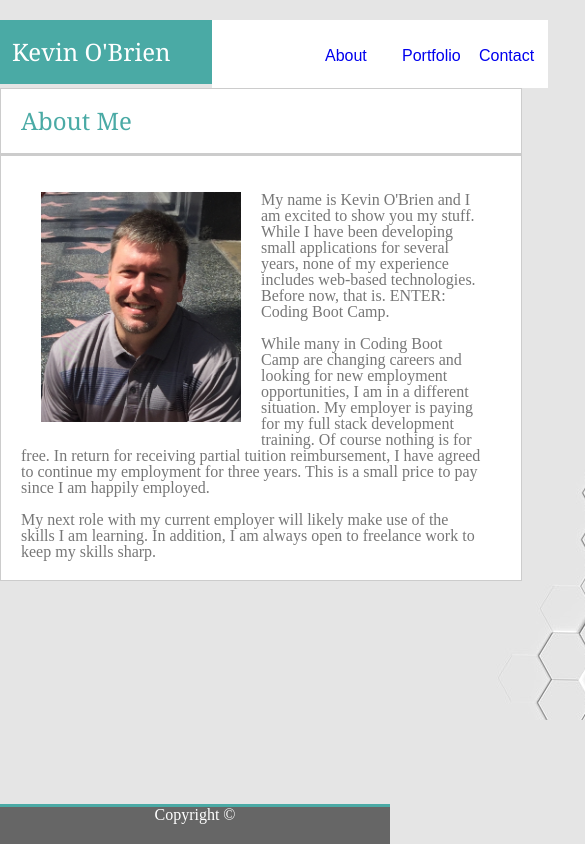
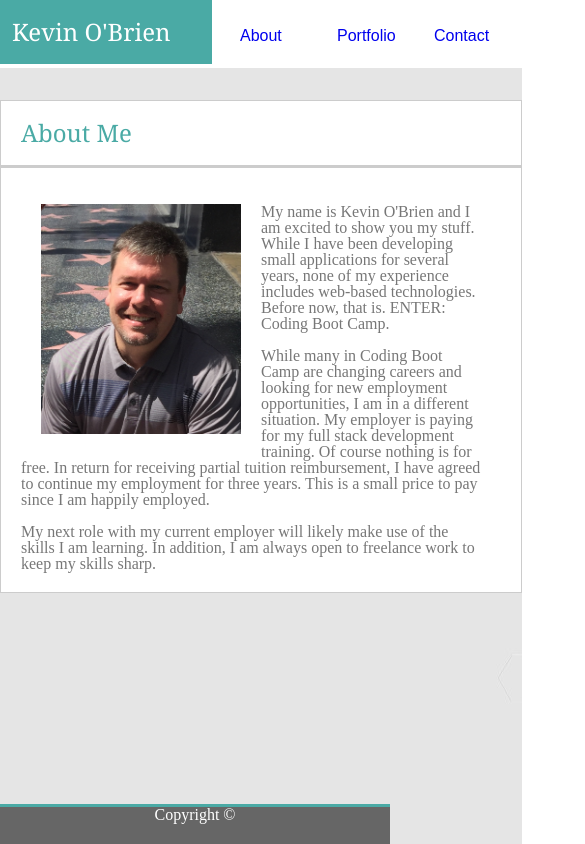
Before and after one commit to kobbootcamp/Responsive-Portfolio, a plain HTML site: page index.html in a window 390 px wide. Shown: the top 844 px of the page, 585 px wide, since content can reach past the window. Drawn offline with Linux system fonts and the light colour scheme.

Commit message:
ready to turn in

```diff
--- a/assets/css/style.css
+++ b/assets/css/style.css
@@ -20,12 +20,12 @@ body{
     padding: 20px;
 }
 
-#headerwrapper {
+/*.headerwrapper {
     width: 960px;
     margin-left: auto;
     margin-right: auto;
 
-}
+}*/
 header{
     width:100%;
     position: fixed;
@@ -36,6 +36,7 @@ header{
     border-bottom-color: #cccccc;
     background-color:#ffffff;
     z-index:2;
+    min-width: 523px;
 }
 
 .buttonbox{
@@ -43,7 +44,7 @@ header{
     position: relative;
     margin-right: 0;
     background-color: #ffffff;
-    padding-left: 200px;
+    padding-left: 0px;
     padding-top: 20px;
     height: 48px;
 }
@@ -51,6 +52,7 @@ header{
 .buttoncontainer {
     float: left;
     margin-left: 20px;
+    margin-right: 20px;
     padding: 8px;
     width: 80px;
     height: 10px;
@@ -184,52 +186,13 @@ input[type=submit], select {
 
 
 @media screen and (max-width: 980px) {
-    header{
-        width:100%;
-        position: fixed;
-        margin: auto;
-        top: 0;
-        left: 0;
-        border-bottom-style: solid;
-        border-bottom-color: #cccccc;
-        background-color:#ffffff;
-        z-index:2;
-    }
-}
-
-@media screen and (max-width: 768px) {
-    header{
-        width:100%;
-        position: fixed;
-        margin: auto;
-        top: 0;
-        left: 0;
-        border-bottom-style: solid;
-        border-bottom-color: #cccccc;
-        background-color:#ffffff;
-        z-index:2;
-    }
-}
-
-@media screen and (max-width: 640px) {
-    header{
-        width:100%;
-        position: relative;
-        margin: auto;
-        top: 0;
-        left: 0;
-        border-bottom-style: solid;
-        border-bottom-color: #cccccc;
-        background-color:#ffffff;
-        z-index:2;
-    }
 
     .buttonbox{
-        float: left;
+        float: right;
         Top: 0;
         margin-right: 0;
         background-color: #ffffff;
-        padding-left: 85px;
+        padding-left: 0px;
         padding-right: 20px;
         padding-top: 20px;
         height: 48px;
@@ -247,17 +210,18 @@ input[type=submit], select {
         margin: 0px 0px 0px -8px;
     }
 
-    #headerwrapper {
-        width: 640px;
+    /*.headerwrapper {
+        width: 768px;
         margin-left: auto;
         margin-right: auto;
         margin-bottom: 20px;
 
-    }
+    }*/
 
     .buttoncontainer {
         float: left;
         margin-left: 20px;
+        margin-right: 20px;
         padding: 8px;
         width: 40px;
         height: 10px;
@@ -271,15 +235,103 @@ input[type=submit], select {
         color:#777777;
         margin: 0 auto;
         background-color: #ffffff;
-        width: 500px;
+        width: 600px;
         border-style: solid;
         border-color: #cccccc;
         border-width: 1px;
-        margin-top:50px;
+        margin-top:100px;
         margin-right: 50px;
         margin-bottom: 50px;
         padding-right: 20px;
-        overflow:auto;
+        /* overflow:auto; */
+    }
+#indexparagraph {
+    padding:20px;
+
+}
+
+#topgraylinecontainer{
+    position: relative;
+    margin: 0 auto;
+    top:0px;
+    Left: 0px;
+    Height: 3px;
+    width: 900px;
+
+}
+
+.pagetitle{
+    clear: both;
+    overflow: auto;
+    color: #4aaaa5;
+    font-family: 'Georgia', Times, Times New Roman, serif;
+    font-size: 24px;
+    padding-top: 50px;
+    padding: 20px;
+    width: 900px;
+}
+}
+}
+
+@media screen and (max-width: 768px) {
+
+    .buttonbox{
+        float: right;
+        Top: 0;
+        margin-right: 0;
+        background-color: #ffffff;
+        padding-left: 0px;
+        padding-right: 20px;
+        padding-top: 20px;
+        height: 48px;
+
+    }
+
+    .namebox{
+        float: left;
+        background-color: #4aaaa5;
+        width: 180px;
+        color:white;
+        font-family: 'Georgia', Times, Times New Roman, serif;
+        font-size: 24px;
+        padding: 20px;
+        margin: 0px 0px 0px -8px;
+    }
+
+    /*.headerwrapper {
+        width: 768px;
+        margin-left: auto;
+        margin-right: auto;
+        margin-bottom: 20px;
+
+    }*/
+
+    .buttoncontainer {
+        float: left;
+        margin-left: 20px;
+        margin-right: 20px;
+        padding: 8px;
+        width: 40px;
+        height: 10px;
+        border-right-style: solid;
+        border-right-color: #ffffff;
+        border-right-width:1px;
+        font-family: 'Arial', 'Helvetica Neue', Helvetica, sans-serif;
+    }
+
+    .content{
+        color:#777777;
+        margin: 0 auto;
+        background-color: #ffffff;
+        width: 600px;
+        border-style: solid;
+        border-color: #cccccc;
+        border-width: 1px;
+        margin-top:100px;
+        margin-right: 50px;
+        margin-bottom: 50px;
+        padding-right: 20px;
+        /* overflow:auto; */
     }
 #indexparagraph {
     padding:20px;
@@ -304,7 +356,94 @@ input[type=submit], select {
     font-size: 24px;
     padding-top: 50px;
     padding: 20px;
-    width: 600px;
+    width: 728px;
+}
 }
 
+@media screen and (max-width: 640px) {
+
+
+    .buttonbox{
+        float: right;
+        Top: 0;
+        margin-right: 0;
+        background-color: #ffffff;
+        padding-left: 0px;
+        padding-right: 20px;
+        padding-top: 20px;
+        height: 48px;
+
+    }
+
+    .namebox{
+        float: left;
+        background-color: #4aaaa5;
+        width: 180px;
+        color:white;
+        font-family: 'Georgia', Times, Times New Roman, serif;
+        font-size: 24px;
+        padding: 20px;
+        margin: 0px 0px 0px -8px;
+    }
+
+
+    /*.headerwrapper {
+        width: 640px;
+        margin-left: auto;
+        margin-right: auto;
+        margin-bottom: 20px;
+
+    }*/
+
+    .buttoncontainer {
+        float: left;
+        margin-left: 20px;
+        padding: 8px;
+        width: 40px;
+        height: 10px;
+        border-right-style: solid;
+        border-right-color: #ffffff;
+        border-right-width:1px;
+        font-family: 'Arial', 'Helvetica Neue', Helvetica, sans-serif;
+    }
+
+    .content{
+        color:#777777;
+        margin: 0 auto;
+        background-color: #ffffff;
+        width: 500px;
+        border-style: solid;
+        border-color: #cccccc;
+        border-width: 1px;
+        margin-top:100px;
+        margin-right: 50px;
+        margin-bottom: 50px;
+        padding-right: 20px;
+        overflow:auto;
+    }
+#indexparagraph {
+    padding:20px;
+
 }
+
+#topgraylinecontainer{
+    position: relative;
+    margin: 0 auto;
+    top:0px;
+    Left: 0px;
+    Height: 3px;
+    /* width: 50px; */
+
+}
+
+.pagetitle{
+    clear: both;
+    overflow: auto;
+    color: #4aaaa5;
+    font-family: 'Georgia', Times, Times New Roman, serif;
+    font-size: 24px;
+    padding-top: 50px;
+    padding: 20px;
+    width: 500px;
+}
+}
--- a/index.html
+++ b/index.html
@@ -13,7 +13,7 @@
 
     <!--Header of the page.  This stays the same.-->
     <Header>
-        <div id="headerwrapper">
+        <!-- <div class="headerwrapper"> -->
             <div class="namebox">Kevin O'Brien</div>
 
             <div class="buttonbox">
@@ -30,7 +30,7 @@
                 </div>
 
             </div>
-        </div>
+        <!-- </div> -->
 
 
     </Header>
```
